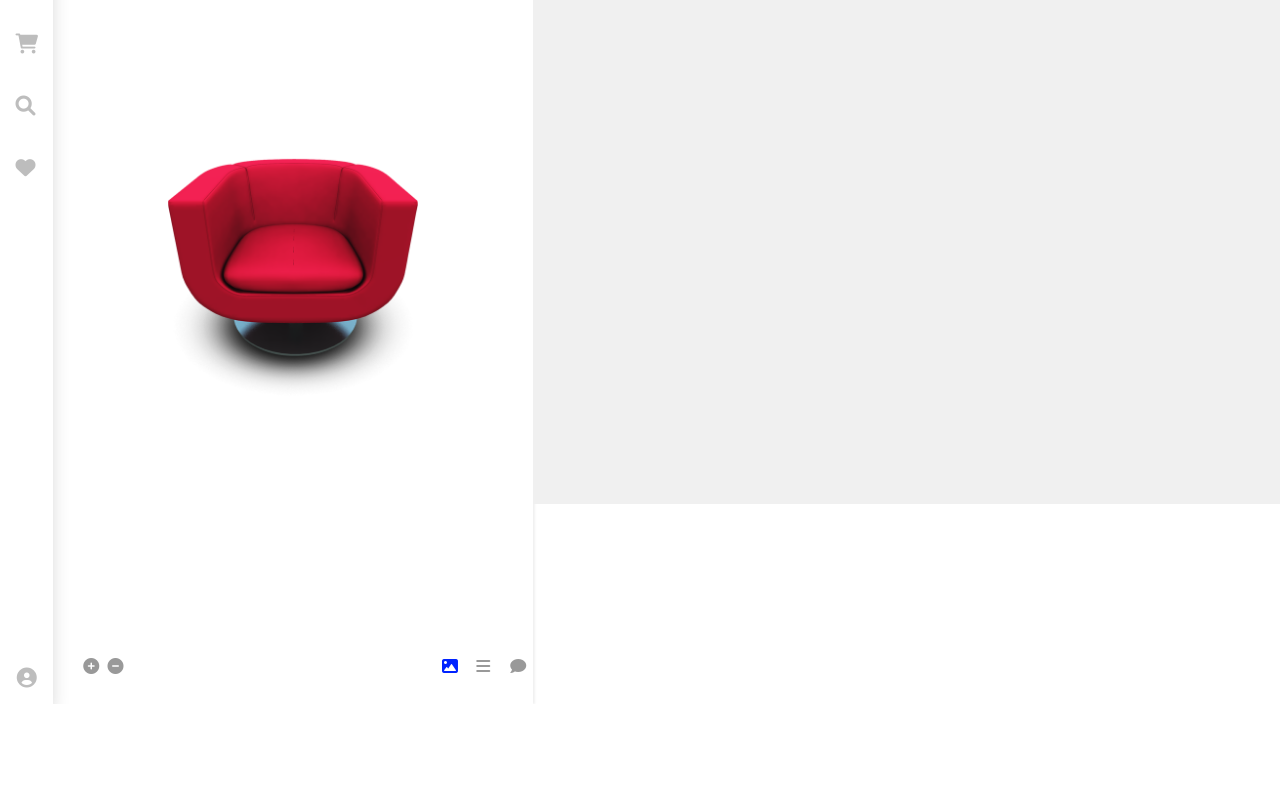
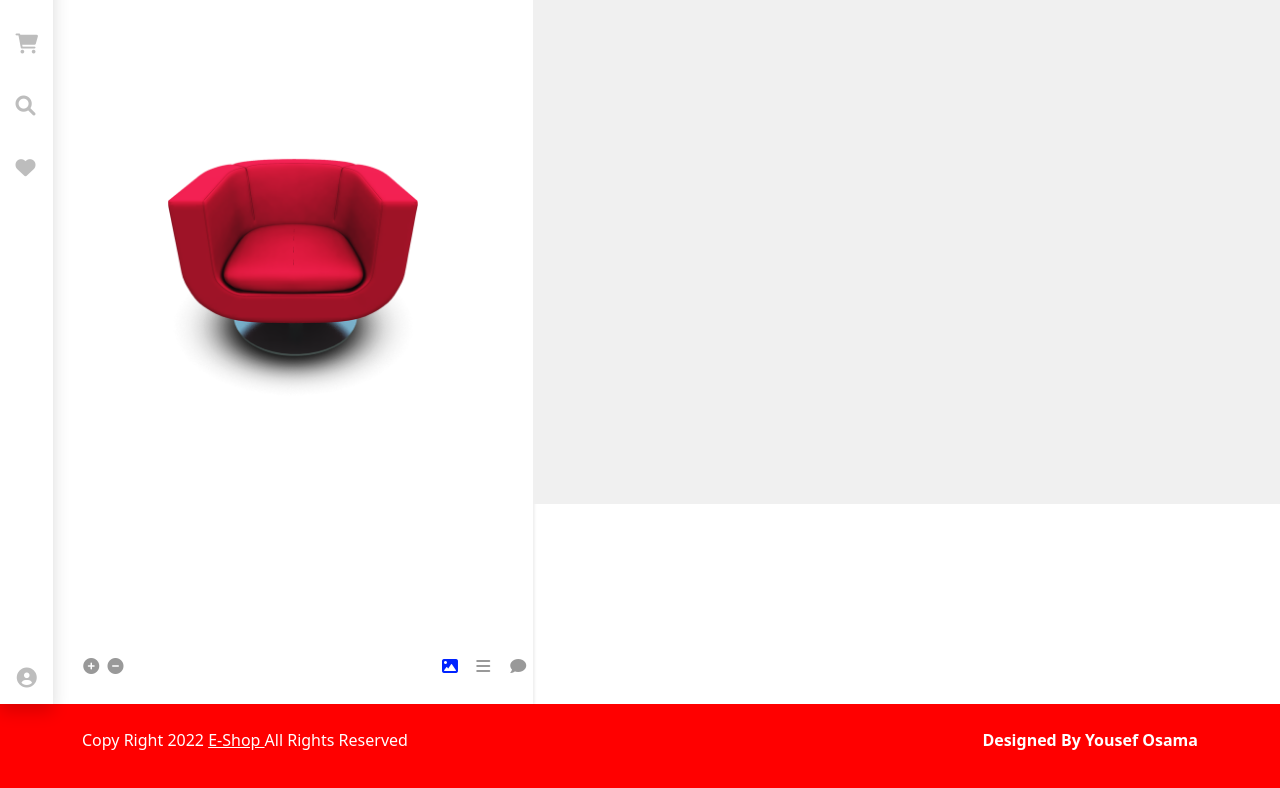
Before and after one commit to yahia-younis/Rout_project_task_1, a plain HTML site: page index.html in a window 1280 px wide. Shown: the part 96-884 px from the top of the page. Before the commit the page ends 800 px from the top, so only its background shows below. Drawn offline with Linux system fonts and the light colour scheme.

Commit message:
footer added

```diff
--- a/css/style.css
+++ b/css/style.css
@@ -103,8 +103,15 @@ ul {
   transition: 0.3s all;
 }
 .cart-option a:hover {
-  color: #0023FF;
+  color: #0023ff;
 }
 .product-info {
-  background-color: #F0F0F0;
+  background-color: #f0f0f0;
 }
+.copyright {
+  background-color: red;
+}
+.copyright p,
+a {
+  color: #fff;
+}
--- a/index.html
+++ b/index.html
@@ -59,5 +59,29 @@
         </div>
       </div>
     </div>
+
+    <!-- ************************************************************* -->
+
+
+    <footer>
+      <div class="p-3 copyright">
+        <div class="container">
+          <div class="row">
+            <div class="col-12 col-lg-6 text-center text-lg-start my-0 my-sm-2">
+              <p class="text-capitalize">copy right 2022 <a href="#"> E-shop </a> All Rights Reserved </p>
+            </div>
+            <div class="col-12 col-lg-6 text-center text-lg-end  my-0 my-sm-2">
+              <p class="text-capitalize fw-bold">designed by yousef osama </p>
+              </div>
+          </div>
+
+        </div>
+        </div>
+      </div>
+    </footer>
+        <!-- ************************************************************* -->
+
+
+
   </body>
 </html>
```
